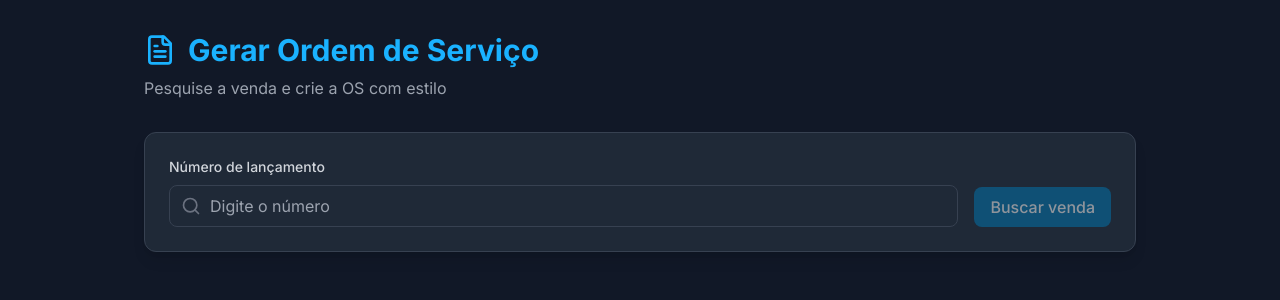
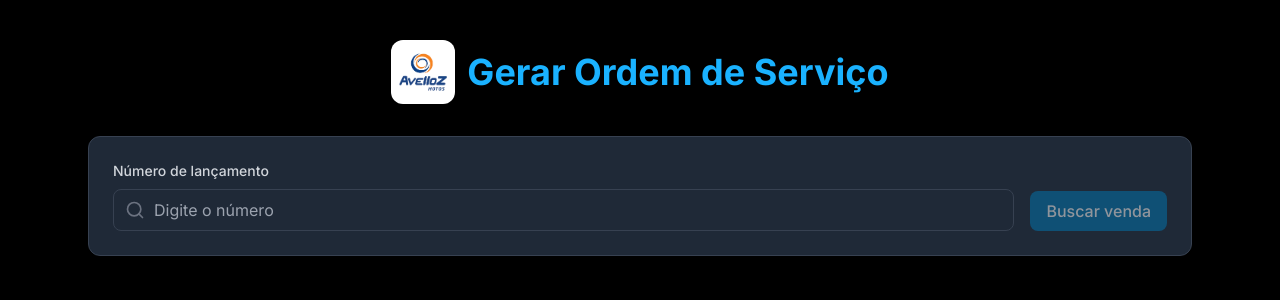
Before and after one commit to Valdemar-Junior/avellozos, a React (Vite) app: page /os/nova in a window 1280 px wide. Shown: the top 300 px of the page. Built offline with nearby package versions, Linux system fonts and the light colour scheme.

Commit message:
style: tema dark refinado, header com logo e título azul; feat: relatório com observações loja/cliente e ajuste A4; fix: remoção de preços e spans nos itens; ui: ícone de moto discreto lado da descrição

```diff
--- a/src/components/PrintOS.tsx
+++ b/src/components/PrintOS.tsx
@@ -93,7 +93,6 @@ export default function PrintOS({ venda, tipoServico, observacaoLoja, observacao
                   <th className="text-left py-2">Código</th>
                   <th className="text-left py-2">Produto</th>
                   <th className="text-right py-2">Qtd</th>
-                  <th className="text-right py-2">Valor Unit.</th>
                 </tr>
               </thead>
               <tbody>
@@ -103,7 +102,6 @@ export default function PrintOS({ venda, tipoServico, observacaoLoja, observacao
                     <td className="py-2">{item.codigo_produto}</td>
                     <td className="py-2">{item.nome_produto}</td>
                     <td className="py-2 text-right">{item.quantidade_vendida}</td>
-                    <td className="py-2 text-right">R$ {item.valor_unitario.toFixed(2)}</td>
                   </tr>
                 ))}
               </tbody>
--- a/src/index.css
+++ b/src/index.css
@@ -6,7 +6,7 @@
 
 @layer base {
   body {
-    @apply bg-gray-900 text-gray-100;
+    @apply bg-black text-gray-100;
   }
 }
 
@@ -17,16 +17,34 @@
   .btn-primary {
     @apply bg-brand-600 hover:bg-brand-700 text-white;
   }
+  .btn-primary-gradient {
+    @apply text-white shadow-lg;
+    background-image: linear-gradient(135deg, #009ee6 0%, #6d28d9 50%, #0ea5e9 100%);
+  }
   .btn-secondary {
     @apply bg-gray-700 hover:bg-gray-600 text-white;
   }
   .input {
     @apply w-full px-3 py-2 bg-gray-800 border border-gray-700 rounded-lg focus:outline-none focus:ring-2 focus:ring-brand-400 focus:border-brand-400;
   }
-  .card {
-    @apply bg-gray-800 border border-gray-700 rounded-xl shadow-lg;
+  .card { @apply bg-gray-800 border border-gray-700 rounded-xl shadow-lg; }
+  .glass {
+    @apply rounded-2xl border border-white/10 bg-white/10 backdrop-blur-xl shadow-xl;
   }
   .badge {
     @apply inline-flex items-center px-2.5 py-0.5 rounded-full text-xs font-medium bg-brand-600/10 text-brand-300;
   }
 }
+
+@layer utilities {
+  .title-gradient {
+    background-image: linear-gradient(90deg, #60a5fa 0%, #22d3ee 50%, #a78bfa 100%);
+    -webkit-background-clip: text;
+    background-clip: text;
+    color: transparent;
+  }
+  .app-bg {
+    background: #000;
+  }
+  .btn-primary-min { @apply bg-brand-600 hover:bg-brand-700 text-white shadow-lg; }
+}
--- a/src/pages/OsNew.tsx
+++ b/src/pages/OsNew.tsx
@@ -1,5 +1,5 @@
 import { useState } from 'react'
-import { Search, Save, User, Package, FileText } from 'lucide-react'
+import { Search, Save, User, Package, Bike } from 'lucide-react'
 import clsx from 'clsx'
 import PrintOS from '../components/PrintOS'
 import type { Venda } from '../types'
@@ -68,14 +68,15 @@ export default function OsNew() {
   }
 
   return (
-    <div className="min-h-screen bg-gray-900 text-gray-100">
-      <div className="max-w-5xl mx-auto px-4 py-8">
+    <div className="min-h-screen app-bg text-gray-100">
+      <div className="max-w-6xl mx-auto px-6 py-10">
         <header className="mb-8">
-          <h1 className="text-3xl font-bold text-brand-400 flex items-center gap-3">
-            <FileText className="w-8 h-8" />
-            Gerar Ordem de Serviço
-          </h1>
-          <p className="text-gray-400 mt-2">Pesquise a venda e crie a OS com estilo</p>
+          <div className="flex items-center justify-center gap-3">
+            <div className="bg-white rounded-xl p-2 shadow">
+              <img src="/logo.png" alt="Logo" className="w-12 h-12 object-contain" />
+            </div>
+            <h1 className="text-4xl font-bold text-brand-400 text-center">Gerar Ordem de Serviço</h1>
+          </div>
         </header>
 
         <section className="card p-6 mb-6">
@@ -176,16 +177,9 @@ export default function OsNew() {
               <div className="space-y-3">
             {venda.itens_vendidos.map((item) => (
               <div key={item.sequencia_item} className="border border-gray-700 rounded-lg p-4 bg-gray-800/50">
-                    <div className="flex items-start justify-between mb-2">
-                      <div className="flex items-center gap-2">
-                        <span className="badge">Seq {item.sequencia_item}</span>
-                        <span className="text-gray-400">Cód {item.codigo_produto}</span>
-                      </div>
-                      <span className="text-gray-400">Qtd {item.quantidade_vendida}</span>
-                    </div>
-                    <p className="text-gray-300 text-sm mb-2">{item.nome_produto}</p>
-                    <div className="flex justify-end">
-                      <span className="font-semibold text-brand-400">R$ {item.valor_unitario.toFixed(2)}</span>
+                <div className="flex items-start gap-3">
+                  <Bike className="w-7 h-7 text-gray-400" />
+                  <p className="text-gray-300 text-sm">{item.nome_produto}</p>
                 </div>
               </div>
             ))}
```
Lines whose indentation alone changed are shown as unchanged.
